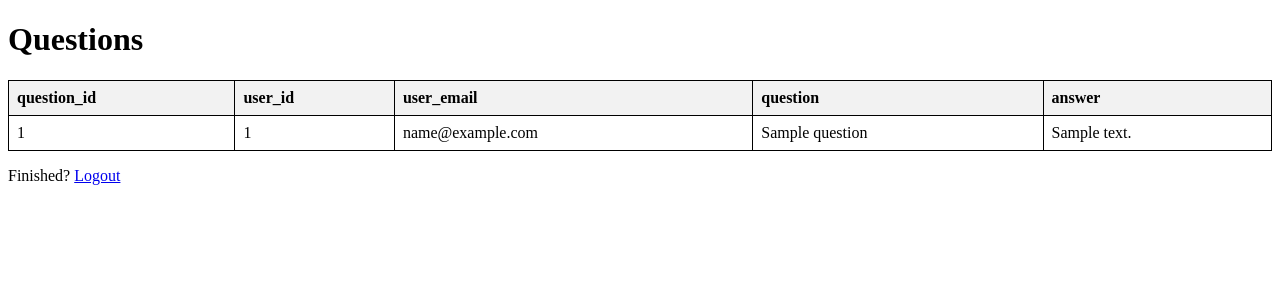
After one commit to carlosmirandadurand/Experiments, a Flask app: page /report_questions in a window 1280 px wide. The commit adds this page. Shown: the top 300 px of the page. Run offline with Flask 3, Linux system fonts and the light colour scheme; a user stored in the database is signed in; tables that the repository leaves empty hold one stand-in row (values such as "Sample post").

Commit message:
Improve registration and print questons

```diff
--- a/apps/flask_basic_app/app.py
+++ b/apps/flask_basic_app/app.py
@@ -4,6 +4,7 @@ from flask import Flask, render_template, request, redirect, url_for, session
 from flask_sqlalchemy import SQLAlchemy
 from flask_login import LoginManager, UserMixin, login_user, login_required, logout_user
 from werkzeug.security import generate_password_hash, check_password_hash
+from sqlalchemy.exc import IntegrityError
 
 
 ###########################################################################
@@ -26,50 +27,54 @@ login_manager.login_view = 'login'
 ###########################################################################
 
 class Question(db.Model):
-    id = db.Column(db.Integer, primary_key=True)
-    name = db.Column(db.String(50))
-    email = db.Column(db.String(50))
-    question = db.Column(db.Text)
+    question_id = db.Column(db.Integer, primary_key=True)
+    user_id     = db.Column(db.Integer)
+    user_email  = db.Column(db.String(50))
+    question    = db.Column(db.Text)
+    answer      = db.Column(db.Text)
 
-    def __init__(self, name, email, question):
-        self.name = name
-        self.email = email
-        self.question = question
+    def __init__(self, user_id, user_email, question):
+        self.user_id    = user_id
+        self.user_email = user_email
+        self.question   = question
 
 class User(UserMixin, db.Model):
-    id = db.Column(db.Integer, primary_key=True)
-    username = db.Column(db.String(50), unique=True)
-    password = db.Column(db.String(255))
-    full_name = db.Column(db.String(100))
-    email = db.Column(db.String(100))
+    id         = db.Column(db.Integer    , primary_key=True)
+    username   = db.Column(db.String(50) , nullable=False, unique=True)
+    password   = db.Column(db.String(255), nullable=False)
+    full_name  = db.Column(db.String(100), nullable=False)
+    user_email = db.Column(db.String(100), nullable=False, unique=True)
 
-    def __init__(self, username, password, full_name, email):
-        self.username = username
-        self.password = password
-        self.full_name = full_name
-        self.email = email
+    def __init__(self, username, password, full_name, user_email):
+        self.username   = username
+        self.password   = password
+        self.full_name  = full_name
+        self.user_email = user_email
 
 
 ###########################################################################
 # APIs
 ###########################################################################
 
-def start_process_new_question(name, email, question):
+def start_process_new_question(question_id, user_id, question):
     # Placeholder function for processing new question (implement as needed)
     pass
 
-def get_process_status_for_question():
+def get_process_status_for_question(question_id):
     # Placeholder function for getting process status for a question (implement as needed)
     pass
 
 
+
 ###########################################################################
-# Routes
+# Authentication / Registration Routes
 ###########################################################################
+
 
 @login_manager.user_loader
 def load_user(user_id):
     return User.query.get(int(user_id))
+
 
 @app.route('/login', methods=['GET', 'POST'])
 def login():
@@ -80,26 +85,36 @@ def login():
         if user:
             if check_password_hash(user.password, password):
                 login_user(user)
-                session['name'] = user.full_name
-                session['email'] = user.email
+                session['user_id'] = user.id
+                print("login user_id:", user.id, "name:", user.full_name, "user_email:", user.user_email)
                 return redirect(url_for('form_question'))
         return redirect(url_for('login'))
     return render_template('login.html')
 
+
 @app.route('/register', methods=['GET', 'POST'])
 def register():
     if request.method == 'POST':
-        username = request.form['username']
-        password = request.form['password']
-        full_name = request.form['full_name']
-        email = request.form['email']
-        hashed_password = generate_password_hash(password)
-        new_user = User(username=username, password=hashed_password, full_name=full_name, email=email)
-        db.session.add(new_user)
-        db.session.commit()
-        login_user(new_user)
-        return redirect(url_for('form_question'))
+        username   = request.form['username']
+        password   = request.form['password']
+        full_name  = request.form['full_name']
+        user_email = request.form['email']
+
+        try:
+            new_user = User(username=username, password=generate_password_hash(password), full_name=full_name, user_email=user_email)
+            db.session.add(new_user)
+            db.session.commit()
+            login_user(new_user)
+            session['user_id'] = new_user.id
+            print("register and login new user_id:", new_user.id, "name:", new_user.full_name, "user_email:", new_user.user_email)
+            return redirect(url_for('form_question'))
+
+        except IntegrityError as e:
+            db.session.rollback()
+            error_message = "Username or email already exists. Please choose a different one."
+            return render_template('register.html', error_message=error_message)
     return render_template('register.html')
+
 
 @app.route('/logout')
 @login_required
@@ -107,38 +122,100 @@ def logout():
     logout_user()
     return redirect(url_for('login'))
 
+
+
+###########################################################################
+# Application Routes
+###########################################################################
+
+
 @app.route('/')
 def index():
     return redirect(url_for('form_question'))
 
+
 @app.route('/form_question', methods=['GET', 'POST'])
 @login_required
 def form_question():
-    name = session.get('name', '')
-    email = session.get('email', '')
-    print("form_question: name:", name, "email:", email, "method:", request.method)
 
+    # Identify the user
+    user_id = session.get('user_id', '')
+    user = User.query.filter_by(id=user_id).first()
+    if user:
+        name = user.full_name
+        user_email = user.user_email
+        print("form_question: user_id:", user_id, "name:", name, "user_email:", user_email, "method:", request.method)
+    else:
+        return redirect(url_for('logout'))
+
+    # Process the submited form
     if request.method == 'POST':
         question = request.form['question']
-        new_question = Question(name, email, question)
+        new_question = Question(user_id, user_email, question)
         db.session.add(new_question)
         db.session.commit()
-        start_process_new_question(name, email, question)
+        session['question_id'] = new_question.question_id
+        start_process_new_question(new_question.question_id, user_id, question)
         return redirect(url_for('form_answer'))
-    return render_template('form_question.html', name=name, email=email)
+
+    # Load the form
+    return render_template('form_question.html', name=name, email=user_email)
+
 
 @app.route('/form_answer', methods=['GET', 'POST'])
 @login_required
 def form_answer():
-    name = session.get('name', '')
+
+    # Identify the user
+    user_id = session.get('user_id', '')
+    user = User.query.filter_by(id=user_id).first()
+    if user:
+        name = user.full_name
+        user_email = user.user_email
+        print("form_answer: user_id:", user_id, "name:", name, "user_email:", user_email, "method:", request.method)
+    else:
+        return redirect(url_for('logout'))
+
+    # Identify question
+    question_id = session.get('question_id', '')
+    answer = get_process_status_for_question(question_id)
+    # Perform appropriate action for checking status (implement as needed)
+
+    # Process the submited form
     if request.method == 'POST':
         button = request.form['button']
         if button == 'New Question':
             return redirect(url_for('form_question'))
+        elif button == 'List Questions':
+            return redirect(url_for('report_questions'))
+        elif button == 'Logout':
+            return redirect(url_for('logout'))
         elif button == 'Check Status':
-            get_process_status_for_question()
-            # Perform appropriate action for checking status (implement as needed)
+            return render_template('form_answer.html')
+
+    # Load the form
     return render_template('form_answer.html')
+
+
+@app.route('/report_questions', methods=['GET'])
+@login_required
+def report_questions():
+
+    # Identify the user
+    user_id = session.get('user_id', '')
+    user = User.query.filter_by(id=user_id).first()
+    if user:
+        name = user.full_name
+        user_email = user.user_email
+        print("report_questions: user_id:", user_id, "name:", name, "user_email:", user_email, "method:", request.method)
+    else:
+        return redirect(url_for('logout'))
+
+    # Pull and show all the questions
+    rows = Question.query.all()
+    column_names = Question.__mapper__.columns.keys()
+    return render_template('report_questions.html', rows=rows, column_names=column_names)
+
 
 
 ###########################################################################
--- /dev/null
+++ b/apps/flask_basic_app/static/styles.css
@@ -0,0 +1,15 @@
+/* styles.css */
+table {
+    border-collapse: collapse;
+    width: 100%;
+}
+
+th, td {
+    border: 1px solid black; /* Add border to table cells */
+    padding: 8px;
+    text-align: left;
+}
+
+th {
+    background-color: #f2f2f2; /* Add background color to table headers */
+}
--- a/apps/flask_basic_app/templates/form_answer.html
+++ b/apps/flask_basic_app/templates/form_answer.html
@@ -8,6 +8,8 @@
         <form method="POST">
             <input type="submit" name="button" value="Check Status">
             <input type="submit" name="button" value="New Question">
+            <input type="submit" name="button" value="List Questions">
+            <input type="submit" name="button" value="Logout">
         </form>
     </body>
 </html>
--- a/apps/flask_basic_app/templates/register.html
+++ b/apps/flask_basic_app/templates/register.html
@@ -5,6 +5,11 @@
 </head>
 <body>
     <h1>Register</h1>
+    {% if error_message %}
+        <div class="alert alert-danger">
+            {{ error_message }}
+        </div>
+    {% endif %}
     <form method="POST">
         <div>
             <label for="username">Username:</label>
--- /dev/null
+++ b/apps/flask_basic_app/templates/report_questions.html
@@ -0,0 +1,30 @@
+<!-- query.html -->
+<!DOCTYPE html>
+<html>
+<head>
+    <title>Questions</title>
+    <link rel="stylesheet" href="{{ url_for('static', filename='styles.css') }}">
+</head>
+<body>
+    <h1>Questions</h1>
+    <table>
+        <thead>
+            <tr>
+                {% for column in column_names %}
+                <th>{{ column }}</th>
+                {% endfor %}
+            </tr>
+        </thead>
+        <tbody>
+            {% for row in rows %}
+            <tr>
+                {% for column in column_names %}
+                <td>{{ row[column] }}</td>
+                {% endfor %}
+            </tr>
+            {% endfor %}
+        </tbody>
+    </table>
+    <p>Finished? <a href="{{ url_for('logout') }}">Logout</a></p>
+</body>
+</html>
```
Also changed, not shown: apps/flask_basic_app/export_data.py (+15 -21 lines).
